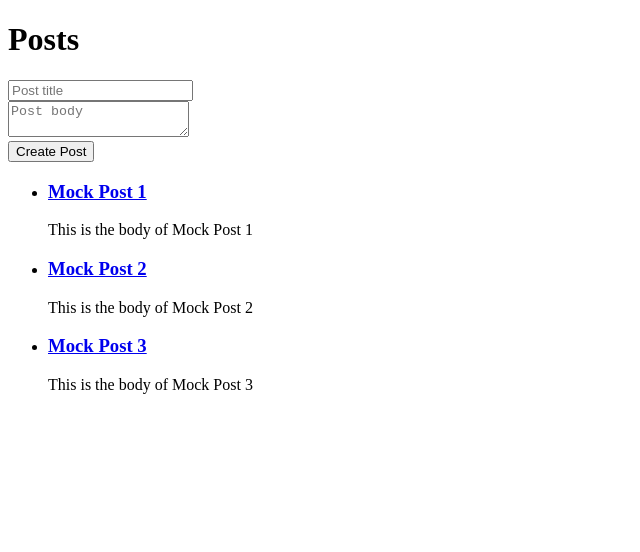
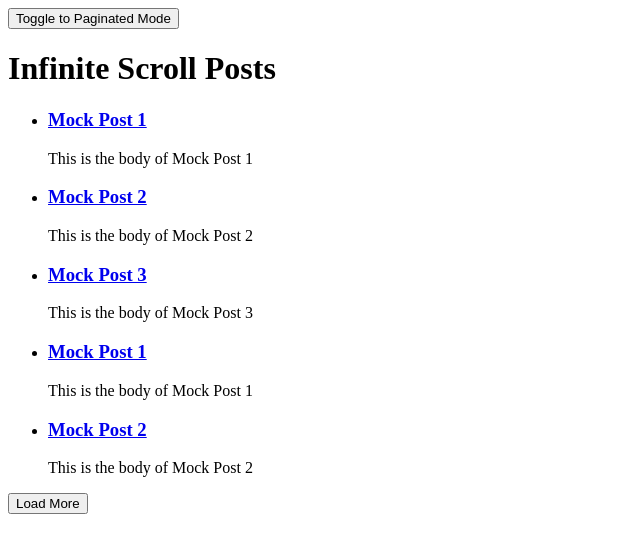
Before and after one commit to otabek/js-lab, a React (Vite) app: page / in a window 1280 px wide. Shown: the top 552 px of the page, without its empty margins (0-640 px from the left). Built offline with nearby package versions, Linux system fonts and the light colour scheme.

Commit message:
feat: pagination added

```diff
--- a/src/App.tsx
+++ b/src/App.tsx
@@ -1,23 +1,24 @@
-import React, { useState } from 'react'
-import { useMutation, useQuery, useQueryClient } from '@tanstack/react-query'
-import { createMockPost, fetchMockPosts, getPostById } from './data'
+import React, { useState } from "react";
+import {
+  useQuery,
+  useQueryClient,
+  useInfiniteQuery,
+} from "@tanstack/react-query";
+import { fetchMockPosts, fetchPaginatedPosts, getPostById } from "./data";
 
-function usePost(postId: number) {
-  return useQuery({
-    queryKey: ['post', postId],
-    queryFn: () => getPostById(postId),
-    enabled: !!postId,
-  })
-}
-
+// Component to display a single post
 const Post = ({
   postId,
   setPostId,
 }: {
-  postId: number
-  setPostId: React.Dispatch<React.SetStateAction<number>>
+  postId: number;
+  setPostId: React.Dispatch<React.SetStateAction<number>>;
 }) => {
-  const { status, data, error, isFetching } = usePost(postId)
+  const { status, data, error, isFetching } = useQuery({
+    queryKey: ["post", postId],
+    queryFn: () => getPostById(postId),
+    enabled: !!postId,
+  });
 
   return (
     <div>
@@ -26,9 +27,9 @@ const Post = ({
           Back
         </a>
       </div>
-      {!postId || status === 'pending' ? (
-        'Loading...'
-      ) : status === 'error' ? (
+      {!postId || status === "pending" ? (
+        "Loading..."
+      ) : status === "error" ? (
         <span>Error: {error.message}</span>
       ) : (
         <>
@@ -36,113 +37,146 @@ const Post = ({
           <div>
             <p>{data?.body}</p>
           </div>
-          <div>{isFetching ? 'Background Updating...' : ' '}</div>
+          <div>{isFetching ? "Background Updating..." : " "}</div>
         </>
       )}
     </div>
-  )
-}
+  );
+};
 
-const Posts = ({
+// Component for paginated posts
+const PaginatedPosts = ({
   setPostId,
 }: {
-  setPostId: React.Dispatch<React.SetStateAction<number>>
+  setPostId: React.Dispatch<React.SetStateAction<number>>;
 }) => {
-  const queryClient = useQueryClient()
-  const [title, setTitle] = useState('')
-  const [body, setBody] = useState('')
+  const [page, setPage] = useState(1);
 
   const {
     data: posts,
     isLoading,
     isError,
-  } = useQuery({ queryKey: ['posts'], queryFn: fetchMockPosts })
+    isFetching,
+  } = useQuery({
+    queryKey: ["posts", page],
+    queryFn: () => fetchMockPosts(page, 5), // Fetch 5 posts per page
+    placeholderData: [], // Provides a placeholder for data until new data is fetched
+  });
 
-  const mutation = useMutation({
-    mutationFn: createMockPost,
-    onSuccess: () => {
-      // Invalidate and refetch the posts query after a successful mutation
-      queryClient.invalidateQueries({ queryKey: ['posts'] })
-    },
-  })
-
-  const handleSubmit = (e: React.FormEvent) => {
-    e.preventDefault()
-    mutation.mutate({
-      title,
-      body,
-      userId: 1, // default user ID
-      id: Date.now(),
-    })
-    setTitle('')
-    setBody('')
-  }
-
-  if (isLoading) return <div>Loading...</div>
-  if (isError) return <div>Error loading posts</div>
+  if (isLoading) return <div>Loading...</div>;
+  if (isError) return <div>Error loading posts</div>;
 
   return (
     <div>
-      <h1>Posts</h1>
-
-      <form onSubmit={handleSubmit}>
-        <div>
-          <input
-            type="text"
-            placeholder="Post title"
-            value={title}
-            onChange={(e) => setTitle(e.target.value)}
-          />
-        </div>
-        <div>
-          <textarea
-            placeholder="Post body"
-            value={body}
-            onChange={(e) => setBody(e.target.value)}
-          />
-        </div>
-        <button type="submit">Create Post</button>
-      </form>
-
+      <h1>Paginated Posts</h1>
       <ul>
         {posts?.map((post) => (
           <li key={post.id}>
-            <a
-              onClick={() => setPostId(post.id)}
-              href="#"
-              style={
-                // We can access the query data here to show bold links for
-                // ones that are cached
-                queryClient.getQueryData(['post', post.id])
-                  ? {
-                      fontWeight: 'bold',
-                      color: 'green',
-                    }
-                  : {}
-              }
-            >
+            <a onClick={() => setPostId(post.id)} href="#">
               <h3>{post.title}</h3>
             </a>
             <p>{post.body}</p>
           </li>
         ))}
       </ul>
+
+      <div>
+        <button
+          onClick={() => setPage((prev) => Math.max(prev - 1, 1))}
+          disabled={page === 1 || isFetching}
+        >
+          Previous Page
+        </button>
+        <button
+          onClick={() => setPage((prev) => prev + 1)}
+          disabled={isFetching}
+        >
+          Next Page
+        </button>
+      </div>
+
+      {isFetching && <span>Loading...</span>}
     </div>
-  )
-}
+  );
+};
 
-const App = () => {
-  const [postId, setPostId] = React.useState(-1)
+// Component for infinite scrolling posts
+const InfinitePosts = ({
+  setPostId,
+}: {
+  setPostId: React.Dispatch<React.SetStateAction<number>>;
+}) => {
+  const {
+    data,
+    isLoading,
+    isError,
+    fetchNextPage,
+    hasNextPage,
+    isFetchingNextPage,
+  } = useInfiniteQuery({
+    queryKey: ["posts"],
+    queryFn: ({ pageParam = 1 }) => fetchPaginatedPosts(pageParam, 5), // Fetch 5 posts per page
+    getNextPageParam: (lastPage, allPages) => {
+      return lastPage.length === 5 ? allPages.length + 1 : undefined;
+    },
+    initialPageParam: 1, // This is the initialPageParam that was missing
+  });
+
+  if (isLoading) return <div>Loading...</div>;
+  if (isError) return <div>Error loading posts</div>;
 
   return (
     <div>
+      <h1>Infinite Scroll Posts</h1>
+      <ul>
+        {data?.pages.map((page) =>
+          page.map((post: any) => (
+            <li key={post.id}>
+              <a onClick={() => setPostId(post.id)} href="#">
+                <h3>{post.title}</h3>
+              </a>
+              <p>{post.body}</p>
+            </li>
+          ))
+        )}
+      </ul>
+
+      <div>
+        <button
+          onClick={() => fetchNextPage()}
+          disabled={!hasNextPage || isFetchingNextPage}
+        >
+          {isFetchingNextPage
+            ? "Loading more..."
+            : hasNextPage
+            ? "Load More"
+            : "No more posts"}
+        </button>
+      </div>
+    </div>
+  );
+};
+
+// Main App component
+const App = () => {
+  const [postId, setPostId] = useState(-1);
+  const [isInfiniteScroll, setIsInfiniteScroll] = useState(true); // Toggle between pagination and infinite scroll
+
+  return (
+    <div>
+      <button onClick={() => setIsInfiniteScroll(!isInfiniteScroll)}>
+        Toggle to {isInfiniteScroll ? "Paginated" : "Infinite Scroll"} Mode
+      </button>
+
       {postId > -1 ? (
         <Post postId={postId} setPostId={setPostId} />
+      ) : isInfiniteScroll ? (
+        <InfinitePosts setPostId={setPostId} />
       ) : (
-        <Posts setPostId={setPostId} />
+        <PaginatedPosts setPostId={setPostId} />
       )}
     </div>
-  )
-}
+  );
+};
 
-export default App
+export default App;
--- a/src/data.ts
+++ b/src/data.ts
@@ -1,38 +1,99 @@
 export type Post = {
-  id: number
-  title: string
-  body: string
-  userId: number
-}
+  id: number;
+  title: string;
+  body: string;
+  userId: number;
+};
 
 // Initial mock posts
 let posts: Post[] = [
   {
     id: 1,
-    title: 'Mock Post 1',
-    body: 'This is the body of Mock Post 1',
+    title: "Mock Post 1",
+    body: "This is the body of Mock Post 1",
     userId: 1,
   },
   {
     id: 2,
-    title: 'Mock Post 2',
-    body: 'This is the body of Mock Post 2',
+    title: "Mock Post 2",
+    body: "This is the body of Mock Post 2",
     userId: 1,
   },
   {
     id: 3,
-    title: 'Mock Post 3',
-    body: 'This is the body of Mock Post 3',
+    title: "Mock Post 3",
+    body: "This is the body of Mock Post 3",
     userId: 2,
   },
-]
+  {
+    id: 1,
+    title: "Mock Post 1",
+    body: "This is the body of Mock Post 1",
+    userId: 1,
+  },
+  {
+    id: 2,
+    title: "Mock Post 2",
+    body: "This is the body of Mock Post 2",
+    userId: 1,
+  },
+  {
+    id: 3,
+    title: "Mock Post 3",
+    body: "This is the body of Mock Post 3",
+    userId: 2,
+  },
+  {
+    id: 1,
+    title: "Mock Post 1",
+    body: "This is the body of Mock Post 1",
+    userId: 1,
+  },
+  {
+    id: 2,
+    title: "Mock Post 2",
+    body: "This is the body of Mock Post 2",
+    userId: 1,
+  },
+  {
+    id: 3,
+    title: "Mock Post 3",
+    body: "This is the body of Mock Post 3",
+    userId: 2,
+  },
+  {
+    id: 1,
+    title: "Mock Post 1",
+    body: "This is the body of Mock Post 1",
+    userId: 1,
+  },
+  {
+    id: 2,
+    title: "Mock Post 2",
+    body: "This is the body of Mock Post 2",
+    userId: 1,
+  },
+  {
+    id: 3,
+    title: "Mock Post 3",
+    body: "This is the body of Mock Post 3",
+    userId: 2,
+  },
+];
 
 // Simulate fetching all posts
-export const fetchMockPosts = async (): Promise<Array<Post>> => {
+export const fetchMockPosts = async (
+  page: number = 1,
+  limit: number = 5
+): Promise<Array<Post>> => {
   return new Promise((resolve) => {
-    setTimeout(() => resolve(posts), 500) // Simulate network latency
-  })
-}
+    setTimeout(() => {
+      const start = (page - 1) * limit;
+      const end = start + limit;
+      resolve(posts.slice(start, end)); // Return posts in chunks
+    }, 500); // Simulate network latency
+  });
+};
 
 // Simulate fetching a single post by ID
 export const fetchMockPostById = async (
@@ -40,27 +101,40 @@ export const fetchMockPostById = async (
 ): Promise<Post | undefined> => {
   return new Promise((resolve) => {
     setTimeout(() => {
-      const post = posts.find((post) => post.id === id)
-      resolve(post)
-    }, 500) // Simulate network latency
-  })
-}
+      const post = posts.find((post) => post.id === id);
+      resolve(post);
+    }, 500); // Simulate network latency
+  });
+};
 
 export const createMockPost = async (post: Post): Promise<Post> => {
   return new Promise((resolve) => {
     setTimeout(() => {
-      posts = [...posts, post]
-      resolve(post)
-    }, 500) // Simulate network latency
-  })
-}
+      posts = [...posts, post];
+      resolve(post);
+    }, 500); // Simulate network latency
+  });
+};
 
 export const getPostById = (id: number): Promise<Post | undefined> => {
   // Simulate fetching a single post by ID
   return new Promise((resolve) => {
     setTimeout(() => {
-      const post = posts.find((post) => post.id === id)
-      resolve(post)
-    }, 1000) // Simulate network latency
-  })
-}
+      const post = posts.find((post) => post.id === id);
+      resolve(post);
+    }, 1000); // Simulate network latency
+  });
+};
+
+export const fetchPaginatedPosts = async (
+  pageParam: number = 1,
+  limit: number = 5
+): Promise<Array<Post>> => {
+  return new Promise((resolve) => {
+    setTimeout(() => {
+      const start = (pageParam - 1) * limit;
+      const end = start + limit;
+      resolve(posts.slice(start, end)); // Return posts in chunks
+    }, 500); // Simulate network latency
+  });
+};
```
